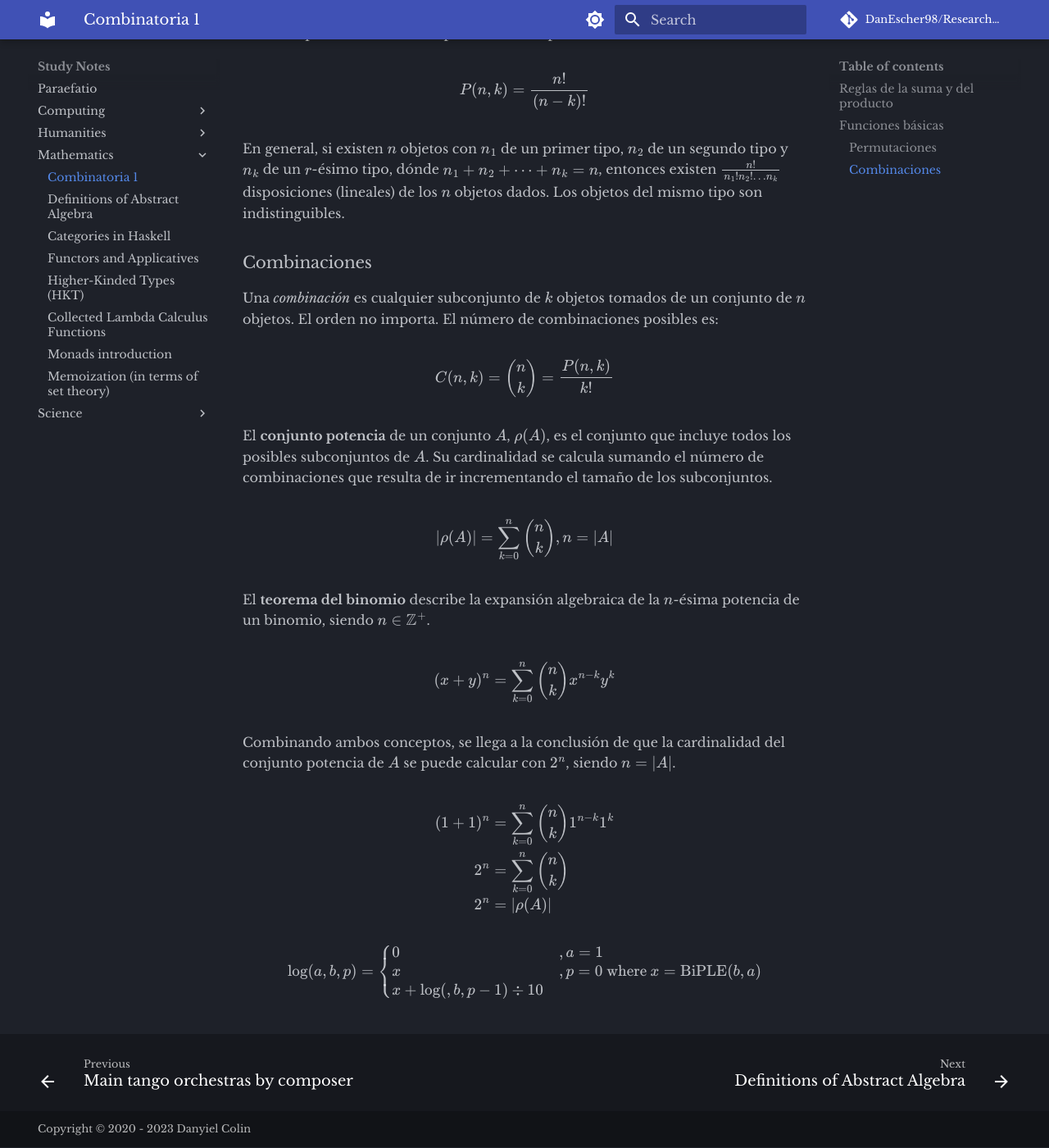
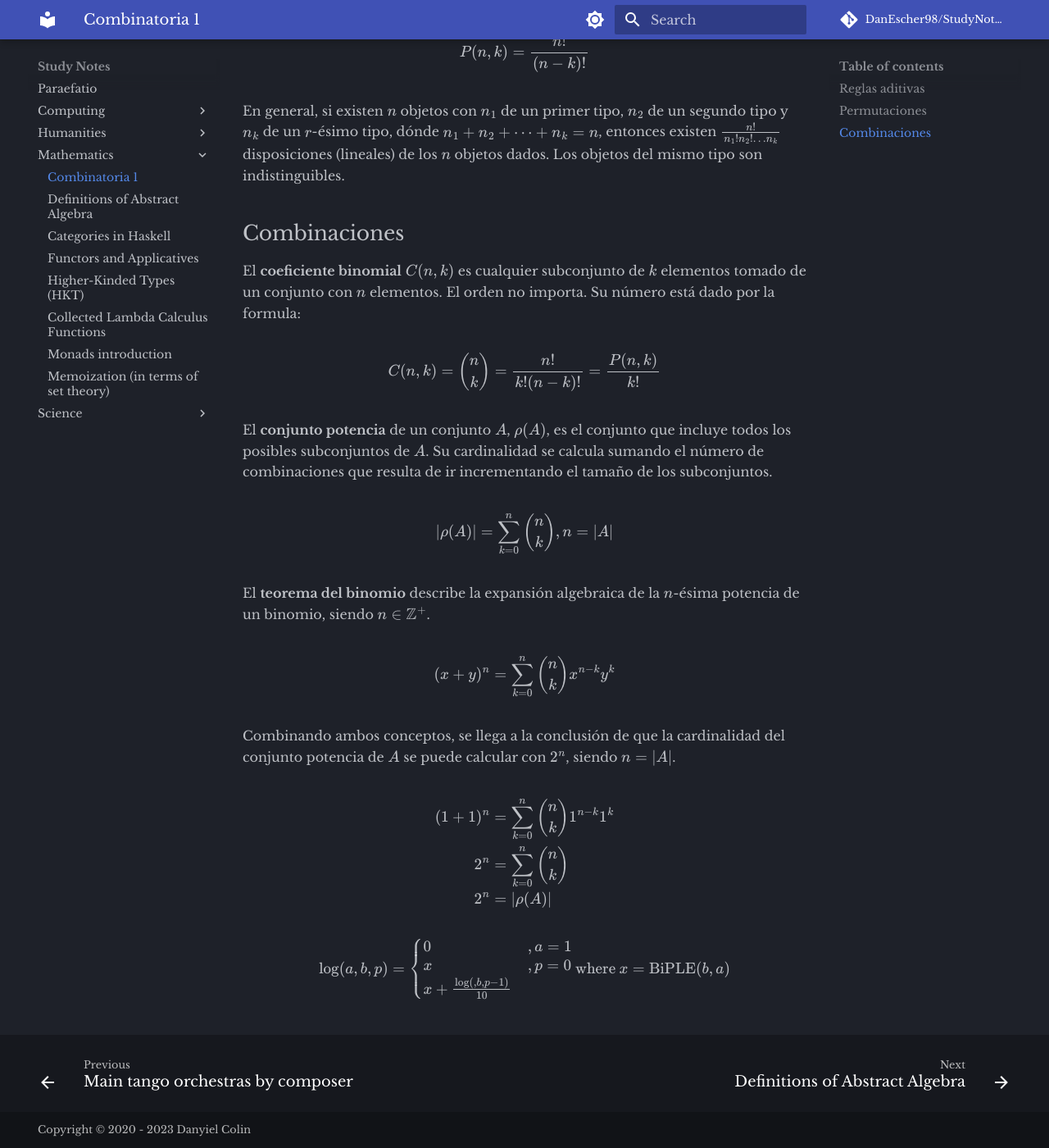
Before and after one commit to DanEscher98/StudyNotes, an MkDocs documentation site: the page built from docs/Mathematics/alg-combinatoria_a.md, in a window 1280 px wide and 1400 px high, scrolled down 492 px. Shown: the whole window at 82% size. Built offline with MkDocs 1.6.1 and Material for MkDocs 9.7.7, drawn with Linux system fonts in a browser that asks for light colours; comment, search, counter and statistics services are not loaded; some of the changed text lies outside the part shown.

Commit message:
modified:   docs/Mathematics/alg-combinatoria_a.md 	modified:   mkdocs.yml

```diff
--- a/docs/Mathematics/alg-combinatoria_a.md
+++ b/docs/Mathematics/alg-combinatoria_a.md
@@ -1,16 +1,17 @@
 # Combinatoria 1
 
-## Reglas de la suma y del producto
+## Reglas aditivas
+
 Si hay $n(A)$ maneras de hacer $A$ y $n(B)$ maneras de hacer $B$, siendo
 mutuamente independientes, entonces:
 
 - *Regla de la suma*: el número de maneras de hacer $A$ o $B$ es $n(A) + n(B)$.
 - *Regla del producto*: el número de maneras de hacer $A$ y $B$ es $n(A) * n(B)$.
 
-## Funciones básicas
 
-### Permutaciones
-Una *permutación* es un arreglo de $r$ objetos tomados de un conjunto de $n$
+## Permutaciones
+
+Una **permutación** es un arreglo de $r$ objetos tomados de un conjunto de $n$
 objetos. El orden importa. El número de permutaciones posibles es:
 
 $$P(n, k) = \frac{n!}{(n-k)!}$$
@@ -21,13 +22,13 @@ entonces existen $\frac{n!}{n_1! n_2! \dots n_k}$ disposiciones (lineales) de
 los $n$ objetos dados. Los objetos del mismo tipo son indistinguibles.
 
 
-### Combinaciones
+## Combinaciones
 
-Una *combinación* es cualquier subconjunto de $k$ objetos tomados de un
-conjunto de $n$ objetos. El orden no importa. El número de combinaciones
-posibles es:
+El **coeficiente binomial** $C(n, k)$ es cualquier subconjunto de $k$ elementos
+tomado de un conjunto con $n$ elementos. El orden no importa. Su número está
+dado por la formula:
 
-$$C(n, k) = \binom{n}{k} = \frac{P(n, k)}{k!}$$
+$$C(n, k) = \binom{n}{k} = \frac{n!}{k!(n - k)!} = \frac{P(n, k)}{k!}$$
 
 El **conjunto potencia** de un conjunto $A$, $\rho(A)$, es el conjunto que
 incluye todos los posibles subconjuntos de $A$. Su cardinalidad se calcula
@@ -53,5 +54,5 @@ $$\begin{aligned}
 $$\log(a, b, p) = \begin{cases}
     0 \quad &, a = 1 \\
     x \quad &, p = 0 \\
-    x + \log( , b, p-1) \div 10 \\
+    x + \frac{\log( , b, p-1)}{10} \\
 \end{cases} \:\text{where}\: x = \mathrm{BiPLE}(b, a)$$
--- a/mkdocs.yml
+++ b/mkdocs.yml
@@ -1,7 +1,7 @@
 site_name: Study Notes
 site_author: Danyiel Colin
-repo_name: DanEscher98/ResearchNotes
-repo_url: https://github.com/DanEscher98/ShortStories
+repo_name: DanEscher98/StudyNotes
+repo_url: https://github.com/DanEscher98/StudyNotes
 copyright: Copyright &copy; 2020 - 2023 Danyiel Colin
 site_description: >-
   Notas de temas estudiados
```
